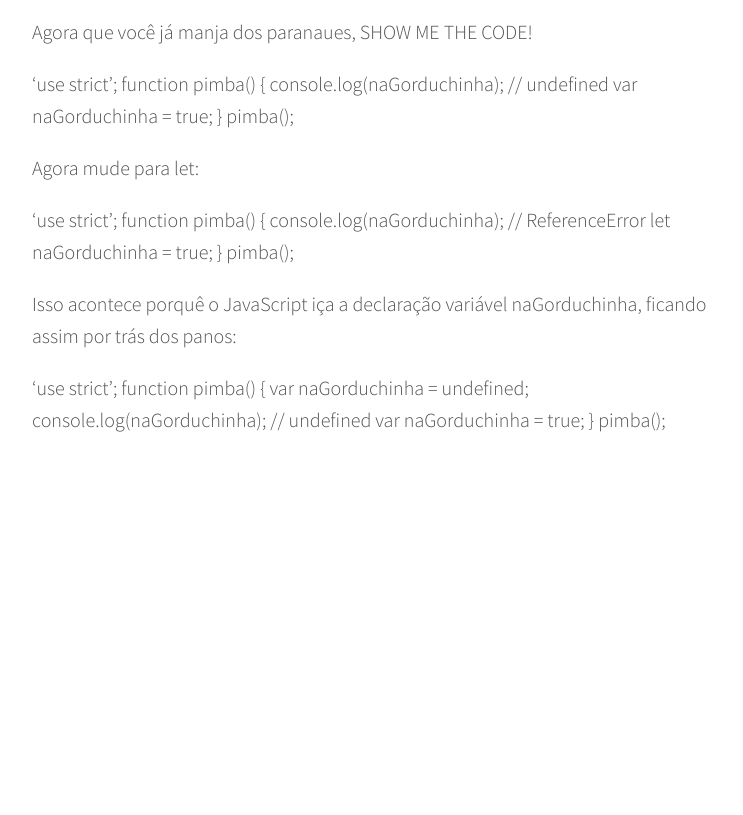
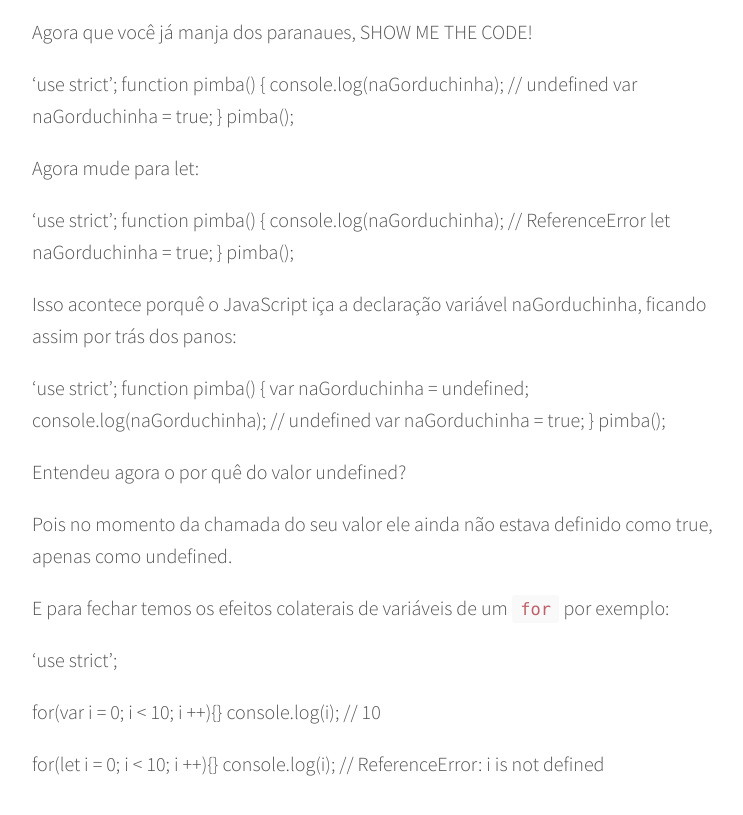
Before and after one commit to indrajithbandara/debug-blog, a Jekyll site: the page built from _posts/2016-05-15-nodejs.md, in a window 1280 px wide and 900 px high, scrolled down 15828 px. Shown: the top 815 px of the window, without its empty margins (248-991 px from the left). Built offline with Jekyll 4.4.1, drawn with Linux system fonts in a browser that asks for light colours; comment, search, counter and statistics services are not loaded; before the commit the page ends 16384 px from its top, so only the background shows below that.

Commit message:
subidinha da bahia

```diff
--- a/_posts/2016-05-15-nodejs.md
+++ b/_posts/2016-05-15-nodejs.md
@@ -706,3 +706,18 @@ function pimba() {
   var naGorduchinha = true;
 }
 pimba();
+
+Entendeu agora o por quê do valor undefined?
+
+Pois no momento da chamada do seu valor ele ainda não estava definido como true, apenas como undefined.
+
+
+E para fechar temos os efeitos colaterais de variáveis de um `for` por exemplo:
+
+'use strict';
+
+for(var i = 0; i < 10; i ++){}
+console.log(i); // 10
+
+for(let i = 0; i < 10; i ++){}
+console.log(i); // ReferenceError: i is not defined
```
